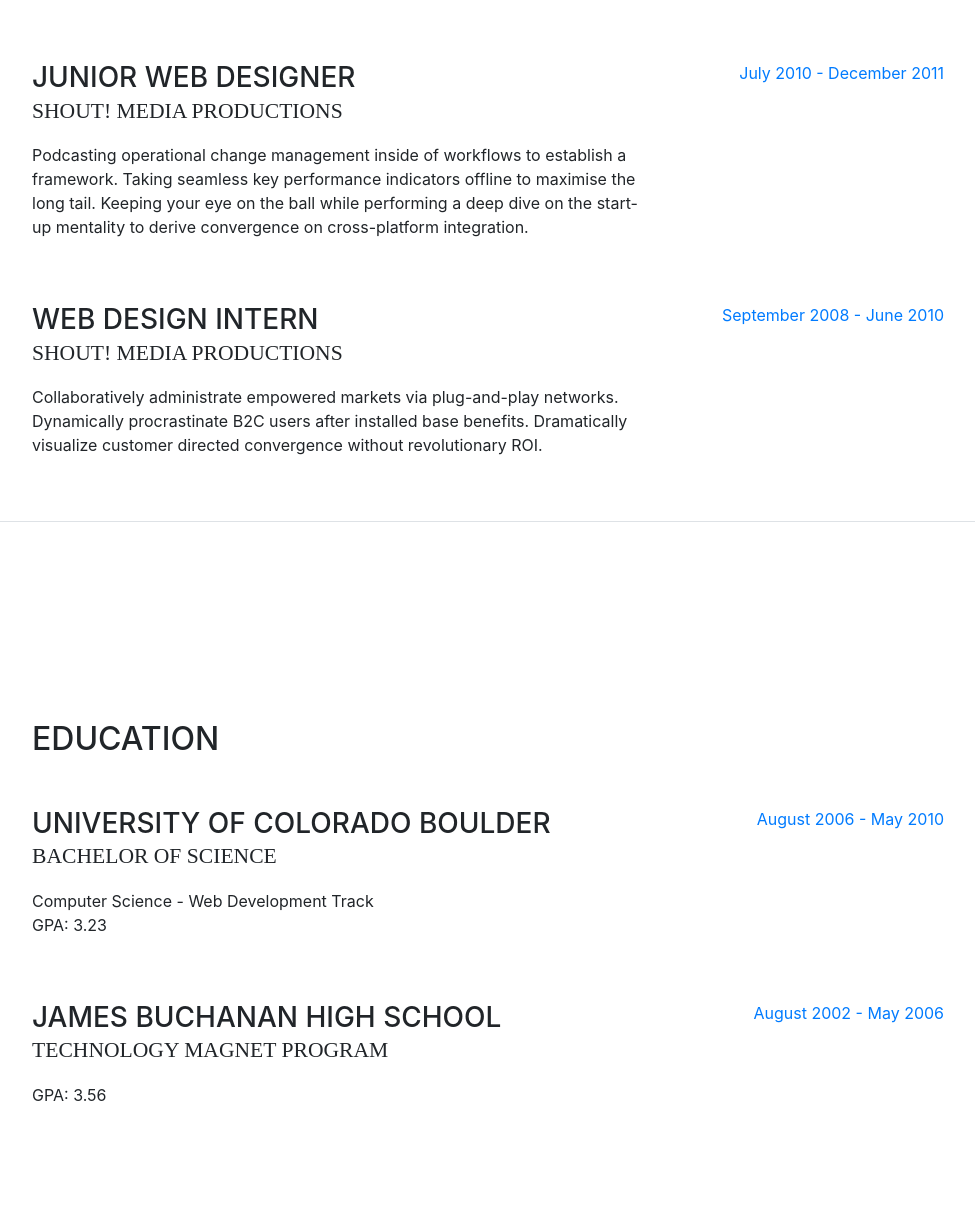
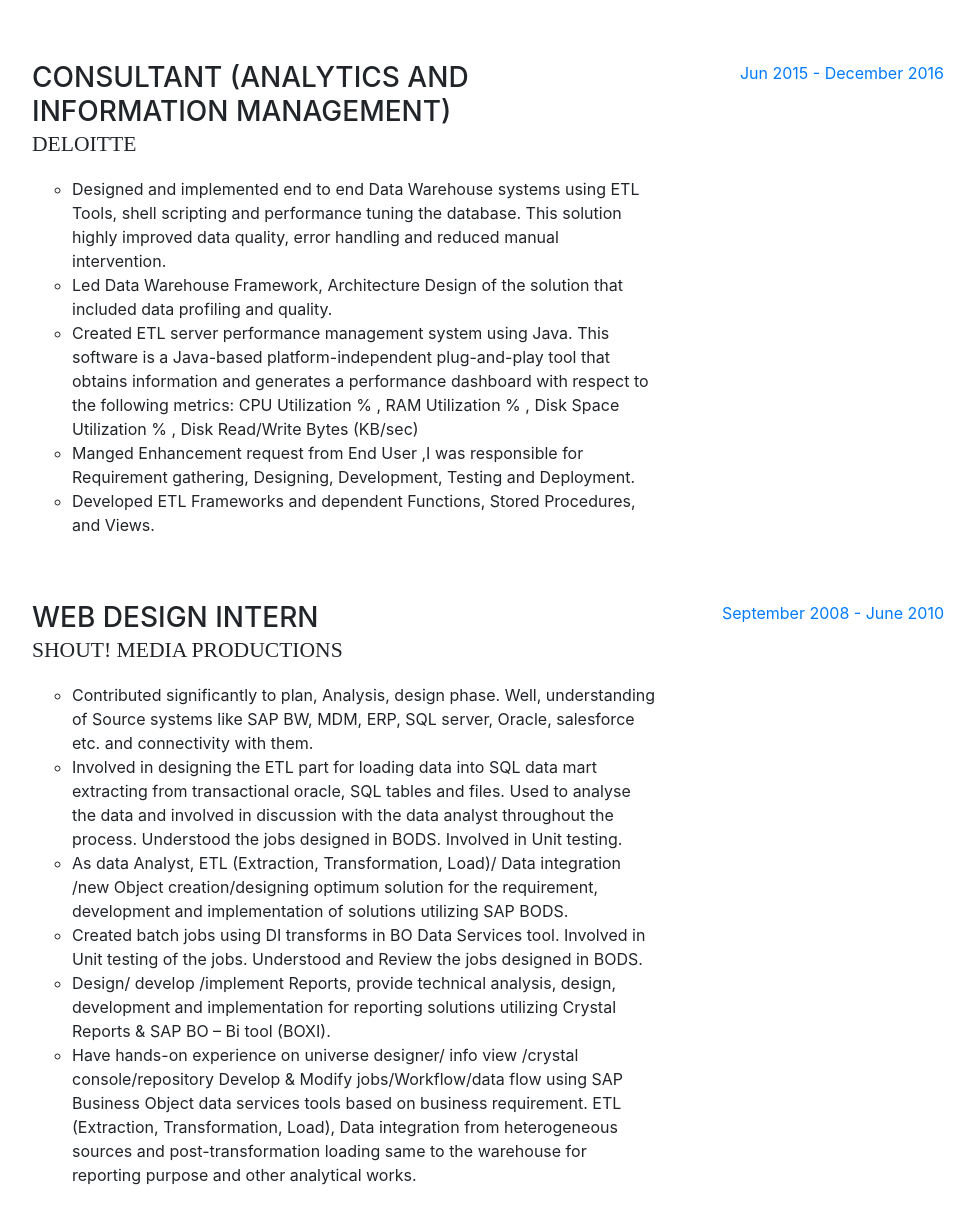
Before and after one commit to sumitdvlp/sumitdvlp.github.io, a website with bundled scripts: page index.html in a window 1280 px wide. Shown: the part 1535-2760 px from the top of the page, without its empty margins (288-1263 px from the left). Built offline with nearby package versions, Linux system fonts and the light colour scheme; a web font is replaced by a local one.

Commit message:
title and navbar , deloitt and accenture

```diff
--- a/index.html
+++ b/index.html
@@ -8,7 +8,7 @@
     <meta name="description" content="">
     <meta name="author" content="">
 
-    <title>Resume - Start Bootstrap Theme</title>
+    <title>Sumit Kumar</title>
 
     <!-- Bootstrap core CSS -->
     <link href="vendor/bootstrap/css/bootstrap.min.css" rel="stylesheet">
@@ -29,7 +29,7 @@
 
     <nav class="navbar navbar-expand-lg navbar-dark bg-primary fixed-top" id="sideNav">
       <a class="navbar-brand js-scroll-trigger" href="#page-top">
-        <span class="d-block d-lg-none">Start Bootstrap</span>
+        <span class="d-block d-lg-none">Sumit Kumar Profile</span>
         <span class="d-none d-lg-block">
           <img class="img-fluid img-profile rounded-circle mx-auto mb-2" src="img/profile.jpg" alt="">
         </span>
@@ -132,18 +132,24 @@
               </ul>
             </div>
             <div class="resume-date text-md-right">
-              <span class="text-primary">December 2011 - March 2013</span>
+              <span class="text-primary">May 2017 - July 2017</span>
             </div>
           </div>
 
           <div class="resume-item d-flex flex-column flex-md-row mb-5">
             <div class="resume-content mr-auto">
-              <h3 class="mb-0">Junior Web Designer</h3>
-              <div class="subheading mb-3">Shout! Media Productions</div>
-              <p>Podcasting operational change management inside of workflows to establish a framework. Taking seamless key performance indicators offline to maximise the long tail. Keeping your eye on the ball while performing a deep dive on the start-up mentality to derive convergence on cross-platform integration.</p>
+              <h3 class="mb-0">Consultant (Analytics and Information Management)</h3>
+              <div class="subheading mb-3">Deloitte</div>
+              <ul type="circle">
+                <li>Designed and implemented end to end Data Warehouse systems using ETL Tools, shell scripting and performance tuning the database. This solution highly improved data quality, error handling and reduced manual intervention.</li>
+                <li>Led Data Warehouse Framework, Architecture Design of the solution that included data profiling and quality.</li>
+                <li>Created ETL server performance management system using Java. This software is a Java-based platform-independent plug-and-play tool that obtains information and generates a performance dashboard with respect to the following metrics: CPU Utilization % , RAM Utilization % , Disk Space Utilization % , Disk Read/Write Bytes (KB/sec)</li>
+                <li>Manged Enhancement request from End User ,I was responsible for Requirement gathering, Designing, Development, Testing and Deployment.</li>
+                <li>Developed ETL Frameworks and dependent Functions, Stored Procedures, and Views.</li>
+              </ul>
             </div>
             <div class="resume-date text-md-right">
-              <span class="text-primary">July 2010 - December 2011</span>
+              <span class="text-primary">Jun 2015 - December 2016</span>
             </div>
           </div>
 
@@ -151,7 +157,21 @@
             <div class="resume-content mr-auto">
               <h3 class="mb-0">Web Design Intern</h3>
               <div class="subheading mb-3">Shout! Media Productions</div>
-              <p>Collaboratively administrate empowered markets via plug-and-play networks. Dynamically procrastinate B2C users after installed base benefits. Dramatically visualize customer directed convergence without revolutionary ROI.</p>
+              <ul type="circle">
+                <li>Contributed significantly to plan, Analysis, design phase. Well, understanding of Source systems like SAP BW, MDM, ERP, SQL server, Oracle, salesforce etc. and connectivity with them.</li>
+                <li>Involved in designing the ETL part for loading data into SQL data mart extracting from transactional oracle, SQL tables and files. Used to analyse the data and involved in discussion with the data analyst throughout the process. Understood the jobs designed in BODS. Involved in Unit testing.</li>
+                <li>As data Analyst, ETL (Extraction, Transformation, Load)/ Data integration /new Object creation/designing optimum solution for the requirement, development and implementation of solutions utilizing SAP BODS.</li>
+                <li>Created batch jobs using DI transforms in BO Data Services tool. Involved in Unit testing of the
+jobs. Understood and Review the jobs designed in BODS.</li>
+                <li>Design/ develop /implement Reports, provide technical analysis, design, development and
+implementation for reporting solutions utilizing Crystal Reports & SAP BO – Bi tool (BOXI).</li>
+                <li>Have hands-on experience on universe designer/ info view /crystal console/repository
+Develop & Modify jobs/Workflow/data flow using SAP Business Object data services tools
+based on business requirement. ETL (Extraction, Transformation, Load), Data integration from
+heterogeneous sources and post-transformation loading same to the warehouse for reporting
+purpose and other analytical works.</li>
+
+              </ul>
             </div>
             <div class="resume-date text-md-right">
               <span class="text-primary">September 2008 - June 2010</span>
```
